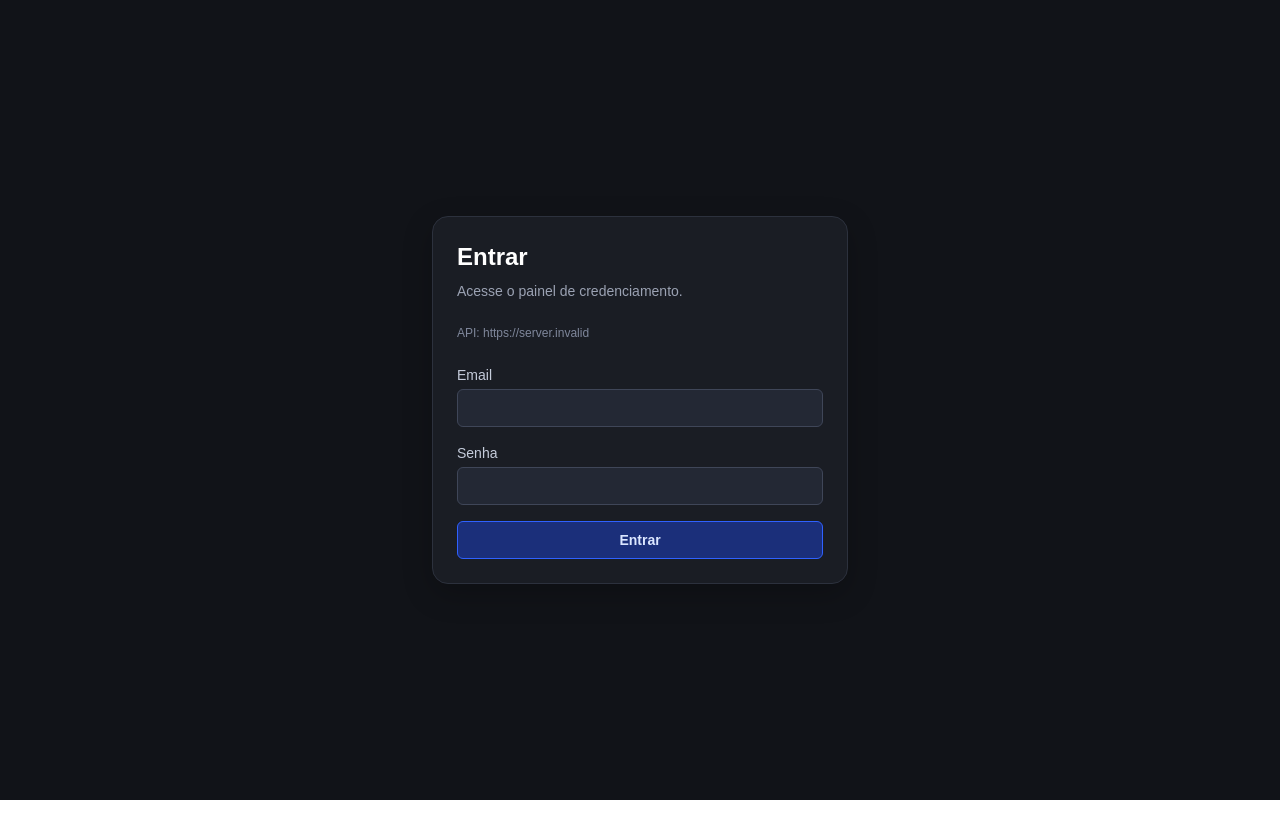
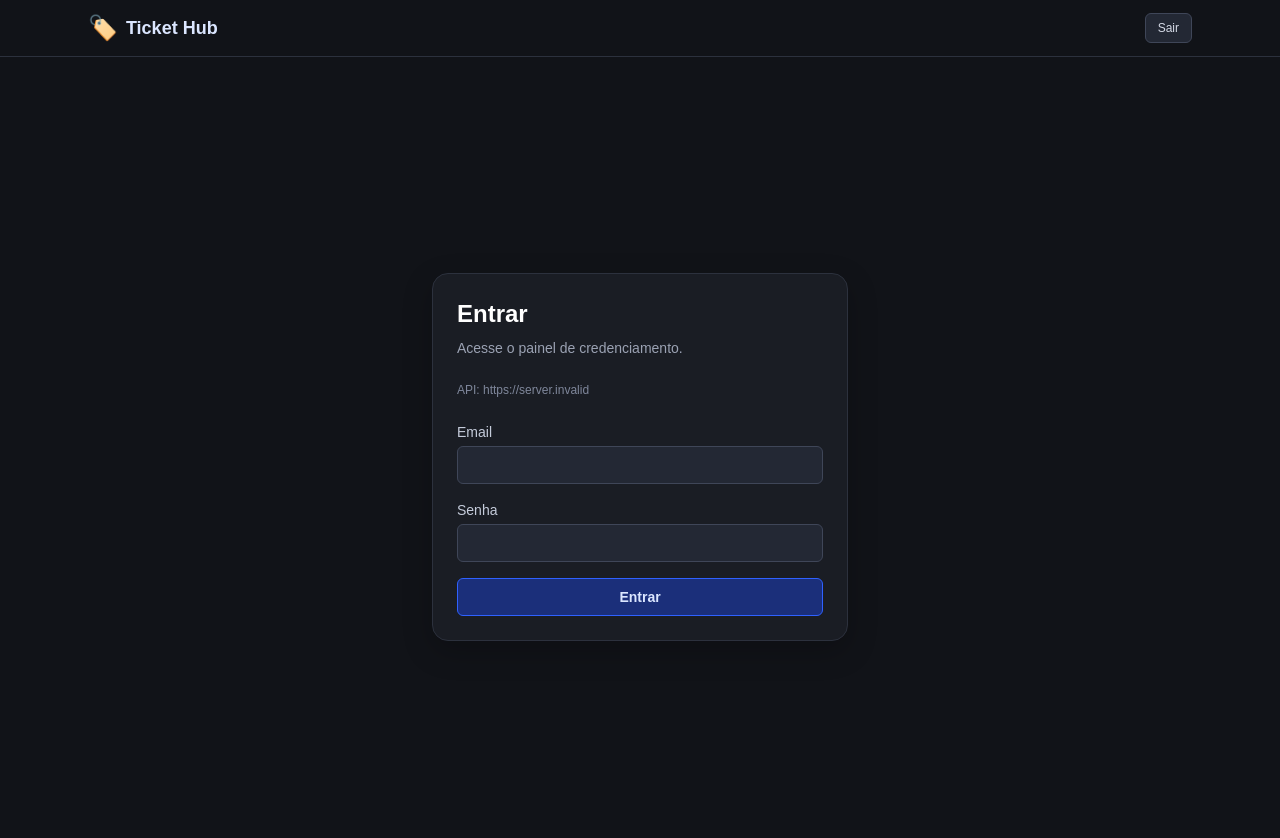
Before and after one commit to AlanKardek/credenciamento-de-eventos, a Next.js app in the folder frontend/: page /login in a window 1280 px wide. Shown: the top 838 px of the page. Before the commit the page ends 800 px from the top, so only its background shows below. Built offline with nearby package versions, Linux system fonts and the light colour scheme; no server answers.

Commit message:
Adicionar header com logo Ticket Hub em todas as páginas
- Criado componente Header reutilizável
- Logo com emoji 🏷️ e nome "Ticket Hub"
- Botão de logout no header
- Header aparece em todas as páginas via layout

```diff
--- a/frontend/app/layout.tsx
+++ b/frontend/app/layout.tsx
@@ -1,5 +1,6 @@
 import type { Metadata } from "next";
 import { Geist, Geist_Mono } from "next/font/google";
+import Header from "@/components/Header";
 import "./globals.css";
 
 const geistSans = Geist({
@@ -13,8 +14,8 @@ const geistMono = Geist_Mono({
 });
 
 export const metadata: Metadata = {
-  title: "Create Next App",
-  description: "Generated by create next app",
+  title: "Ticket Hub - Gerenciador de Eventos",
+  description: "Plataforma de credenciamento e gerenciamento de eventos",
 };
 
 export default function RootLayout({
@@ -24,10 +25,13 @@ export default function RootLayout({
 }>) {
   return (
     <html
-      lang="en"
+      lang="pt-BR"
       className={`${geistSans.variable} ${geistMono.variable} h-full antialiased`}
     >
-      <body className="min-h-full flex flex-col">{children}</body>
+      <body className="min-h-full flex flex-col bg-[#111318] text-white">
+        <Header />
+        <main className="flex-1">{children}</main>
+      </body>
     </html>
   );
 }
--- /dev/null
+++ b/frontend/components/Header.tsx
@@ -0,0 +1,32 @@
+"use client";
+
+import Link from "next/link";
+import { useRouter } from "next/navigation";
+import { TOKEN_STORAGE_KEY } from "@/app/constants/auth";
+
+export default function Header() {
+  const router = useRouter();
+
+  const logout = () => {
+    window.localStorage.removeItem(TOKEN_STORAGE_KEY);
+    router.push("/login");
+  };
+
+  return (
+    <header className="sticky top-0 z-50 border-b border-[#2c313d] bg-[#111318]">
+      <div className="mx-auto max-w-6xl px-4 py-3 md:px-6 flex items-center justify-between">
+        <Link href="/" className="flex items-center gap-2 hover:opacity-80 transition-opacity">
+          <span className="text-2xl">🏷️</span>
+          <span className="text-lg font-bold text-[#dbe6ff]">Ticket Hub</span>
+        </Link>
+
+        <button
+          onClick={logout}
+          className="rounded-md border border-[#3f4658] bg-[#232834] px-3 py-1.5 text-xs text-[#d3d8e4] hover:bg-[#2a3040]"
+        >
+          Sair
+        </button>
+      </div>
+    </header>
+  );
+}
```
